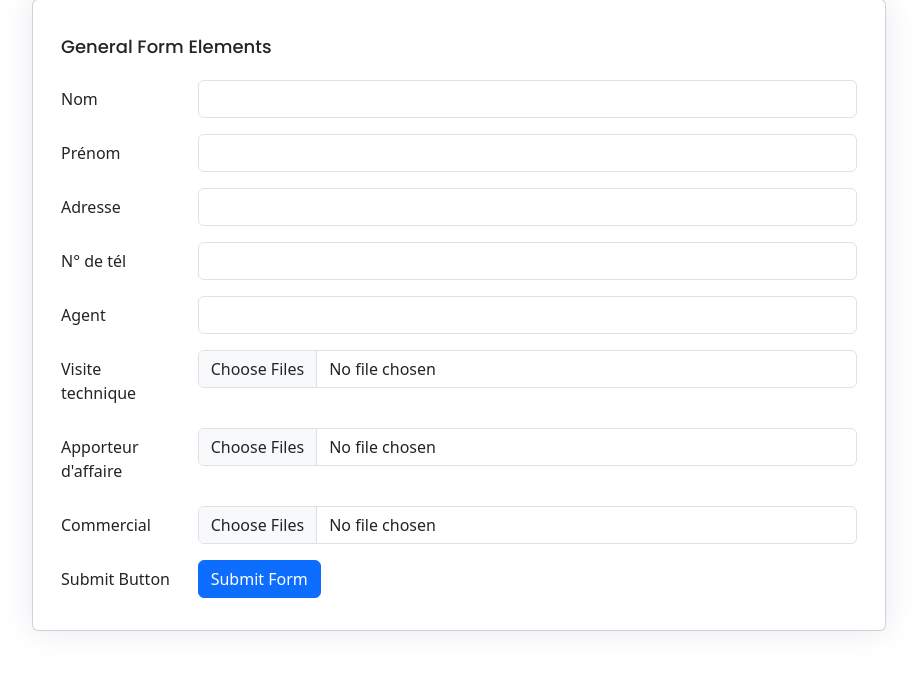
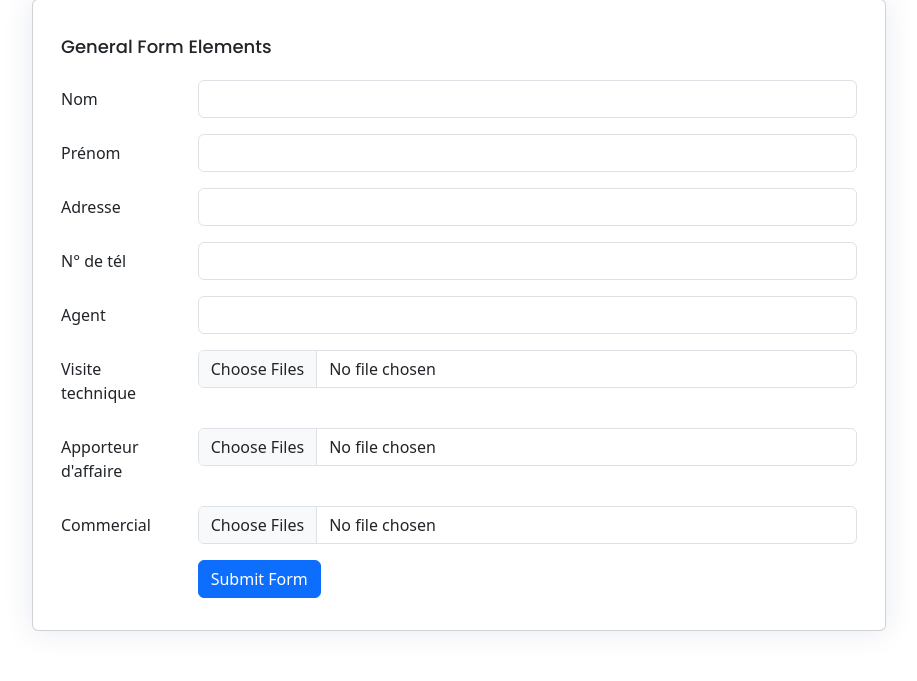
Before and after one commit to The-Night-Code/NC-Project-ER, a Django app: page /aif/ in a window 1280 px wide. Shown: the part 150-831 px from the top of the page, without its empty margins (181-1098 px from the left). Run offline with Django 4.2, Linux system fonts and the light colour scheme; a user stored in the database is signed in; some libraries are stand-ins or nearby versions.

```diff
--- a/ERapp/templates/html/agentimmoF.html
+++ b/ERapp/templates/html/agentimmoF.html
@@ -531,7 +531,7 @@
 
 
                 <div class="row mb-3">
-                  <label class="col-sm-2 col-form-label">Submit Button</label>
+                  <label class="col-sm-2 col-form-label"></label>
                   <div class="col-sm-10">
                     <button type="submit" class="btn btn-primary">Submit Form</button>
                   </div>
```
